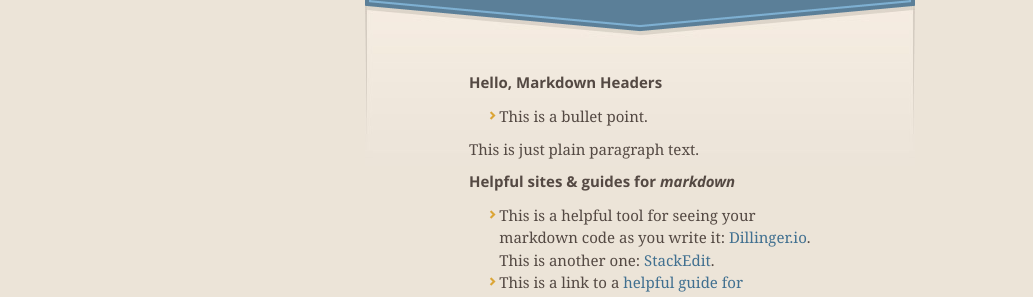
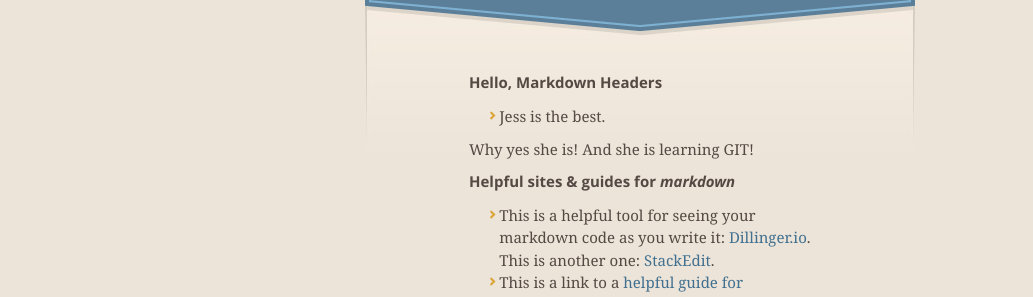
Before and after one commit to leahbannon/markdown-page, a Jekyll site: the page built from index.md, in a window 1280 px wide. Shown: the part 179-476 px from the top of the page, without its empty margins (0-1033 px from the left). Built offline with Jekyll 4.4.1, drawn with Linux system fonts in a browser that asks for light colours; nearby versions of some CDN libraries.

Commit message:
Update index.md

```diff
--- a/index.md
+++ b/index.md
@@ -5,9 +5,9 @@ published: true
 
 ### Hello, Markdown Headers
 
-* This is a bullet point.
+* Jess is the best.
 
-This is just plain paragraph text.
+Why yes she is! And she is learning GIT!
 
 #### Helpful sites & guides for *markdown*
 
```
